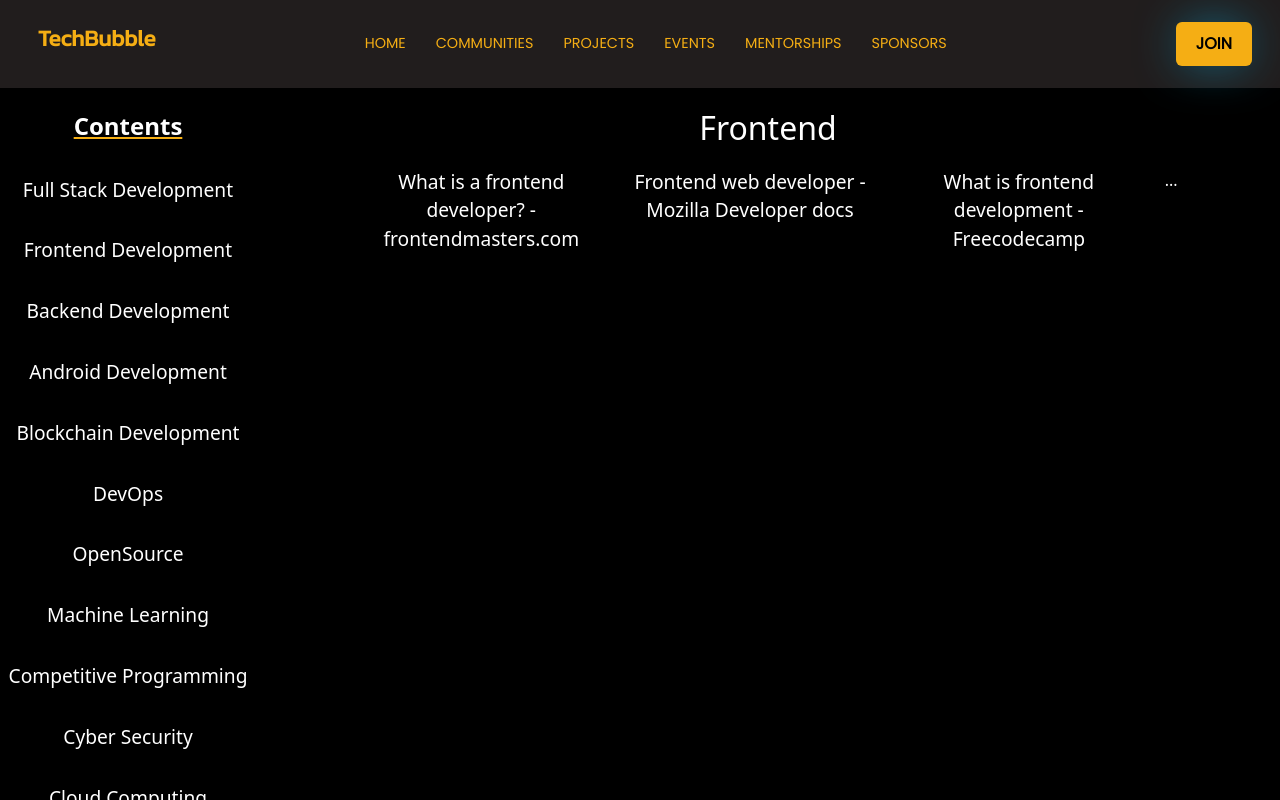
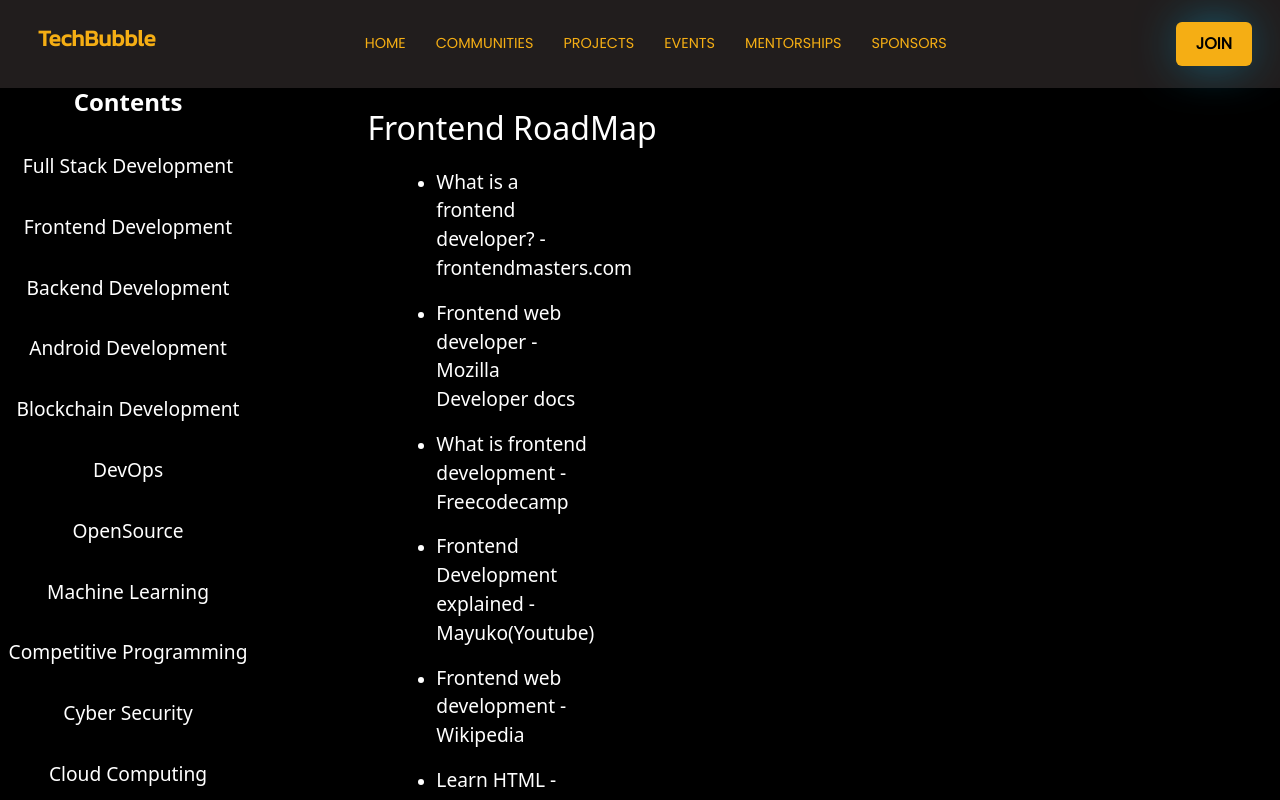
Before and after one commit to adityassharma-ss/iHelp, a React (Vite) app: page /mentorships in a window 1280 px wide. Both pictures are taken after a click on the element "Frontend Development". Shown: the top 800 px of the page. Built offline with nearby package versions, Linux system fonts and the light colour scheme.

Commit message:
Updated Frontend Roadmap

```diff
--- a/src/pages/mapstyles/frontend.css
+++ b/src/pages/mapstyles/frontend.css
@@ -1,6 +1,7 @@
 .front-main {
-    background-color: black;
-    color: white;
+  background-color: rgb(0, 0, 0);
+  color: rgb(255, 255, 255);
+  width: inherit;
   width: 100%;
   height: 100%;
   display: flex;
@@ -12,13 +13,15 @@
   font-size: 2rem;
   margin: 1rem 0;
 }
+.front-sub:hover{
+  color: orange;
+}
 
 ul {
   width: 80%;
-    display: flex;
-    flex-wrap: wrap;
-    justify-content: space-between;
-    list-style: none;
+  display:contents;
+  flex-direction: column; /* change this */
+  list-style: outside;
   padding: 0;
 }
 
@@ -27,12 +30,14 @@
   margin-bottom: 1rem;
 }
 
+
 a {
   color: white;
   font-size: 1.2rem;
   text-decoration: none;
-    display: block;
+  display: absolute;
   text-align: center;
+
 }
 
 @media (max-width: 600px) {
--- a/src/pages/roadmaps/Frontend.jsx
+++ b/src/pages/roadmaps/Frontend.jsx
@@ -4,12 +4,33 @@
 const Frontend = () => {
   return (
     <div className='front-main'>
-      <div className='front-sub'>Frontend</div>
+      <div className='front-sub'>Frontend RoadMap</div>
       <ul>
         <li><a href="https://frontendmasters.com/guides/front-end-handbook/2018/what-is-a-FD.html">What is a frontend developer? - frontendmasters.com</a></li>
         <li><a href="https://developer.mozilla.org/en-US/docs/Learn/Front-end_web_developer">Frontend web developer - Mozilla Developer docs</a></li>
         <li><a href="https://www.freecodecamp.org/news/front-end-developer-what-is-front-end-development-explained-in-plain-english/">What is frontend development - Freecodecamp</a></li>
-        ...
+        <li><a href="https://www.youtube.com/watch?v=qyHyFsT7Hig">Frontend Development explained - Mayuko(Youtube)</a></li>
+        <li><a href="https://en.wikipedia.org/wiki/Front-end_web_development">Frontend web development - Wikipedia</a></li>
+        <li><a href="https://www.youtube.com/watch?v=kUMe1FH4CHE">Learn HTML - FreeCodeCamp(Youtube)</a></li>
+        <li><a href="https://www.codecademy.com/learn/learn-html">Learn HTML - Codecadmeny</a></li>
+        <li><a href="https://www.w3schools.com/html/">HTML Tutorial - W3schools</a></li>
+        <li><a href="https://www.tutorialspoint.com/html/index.htm">HTML Tutorial - TutorialsPoint</a></li>
+        <li><a href="https://www.youtube.com/watch?v=pQN-pnXPaVg">HTML course, build a website - FreeCodeCamp(Youtube)</a></li>
+        <li><a href="https://web.dev/learn/css/">Learn CSS - web.dev</a></li>
+        <li><a href="https://www.codecademy.com/learn/learn-css">Learn CSS - codecademy</a></li>
+        <li><a href="https://www.youtube.com/watch?v=PkZNo7MFNFg">Learn JavaScript - FreeCodeCamp(Youtube)</a></li>
+        <li><a href="https://www.youtube.com/watch?v=W6NZfCO5SIk">JavaScript Tutorial - Programming with Mosh(Youtube)</a></li>
+        <li><a href="https://www.youtube.com/watch?v=jS4aFq5-91M">JavaScript Programming - FreeCodeCamp(Youtube)</a></li>
+        <li><a href="https://www.w3schools.com/js/">JavaScript Tutorial - w3schools</a></li>
+        <li><a href="https://www.codecademy.com/learn/introduction-to-javascript">Learn JavaScript - Codecademy</a></li>
+        <li><a href="https://www.freecodecamp.org/news/learn-javascript-free-js-courses-for-beginners/">Free JS Courses for Beginners - FreeCodeCamp</a></li>
+        <div className='front-sub'>FrameWorks/Libraries</div>
+        <li><a href="https://www.youtube.com/watch?v=bMknfKXIFA8">React Tutorial</a></li>
+        <li><a href="https://www.youtube.com/watch?v=2OHbjep_WjQ">Angular Tutorial</a></li>
+        <li><a href="https://www.browserstack.com/guide/top-css-frameworks">CSS-Frameworks</a></li>
+        <div className='front-sub'>Frontend-Projects</div>
+        <li><a href="https://www.frontendmentor.io/">Frontend-Mentor.io</a></li>
+        <li><a href="https://www.frontendpractice.com/">Frontend-Practice</a></li>
       </ul>
     </div>
   )
--- a/src/styles/Contacts.css
+++ b/src/styles/Contacts.css
@@ -7,43 +7,52 @@
     width: 20%; /* set the width of the navbar */
     height: 100%; /* set the height of the navbar to fill the page */
     background-color: #000; /* set the background color of the navbar to black */
-    display: flex; /* display the navbar items vertically */
+    display: flex;
     flex-direction: column;
     align-items: center; /* center the navbar items horizontally */
+    position: fixed;
+    overflow: auto;
+    left: 0;
+    top: 0;
+    margin-top: 5%;
   }
 
   .navbar-item {
-    color: #fff; /* set the color of the navbar items to white */
+    color: rgb(255, 255, 255); /* set the color of the navbar items to white */
     font-size: 1.2rem; /* increase the font size of the navbar items */
     padding: 1rem 0; /* add some padding to the navbar items */
     cursor: pointer; /* show the cursor as a pointer when hovering over the navbar items */
   }
 
   .navbar-item:hover {
-    background-color: #444; /* change the background color of the navbar item on hover */
+    /* background-color: rgb(193, 97, 13); change the background color of the navbar item on hover */
+    color: #f5ae14;
   }
 
   .navbar-heading {
     font-size: 1.5rem; /* increase the font size of the navbar heading */
     font-weight: bold; /* make the navbar heading bold */
-    color: #fff; /* set the color of the navbar heading to white */
+    color: rgb(255, 255, 255); /* set the color of the navbar heading to white */
     margin-bottom: 1rem; /* add some margin below the navbar heading */
     box-shadow: rgb(11, 160, 202);
     margin-top: 20px;
     text-decoration-color: #f5ae14;
-    text-decoration-line:underline ;
+  }
+  .navbar-heading:hover{
+    color:#f5ae14
   }
 
   .roadmap-container {
     width: 80%; /* set the width of the roadmap to the remaining space on the page */
     height: 100%; /* set the height of the roadmap to fill the page */
-    background-color: #fff; /* set the background color of the roadmap to white */
+    background-color: rgb(0, 0, 0); /* set the background color of the roadmap to white */
     display: flex; /* center the roadmap items vertically and horizontally */
     align-items: center;
     justify-content: center;
+    overflow: auto;
   }
 
   .roadmap-item {
     /* add styles for the roadmap items here */
-    color: #fff;
+    color: rgb(255, 255, 255);
   }
```
Lines whose indentation alone changed are shown as unchanged.
